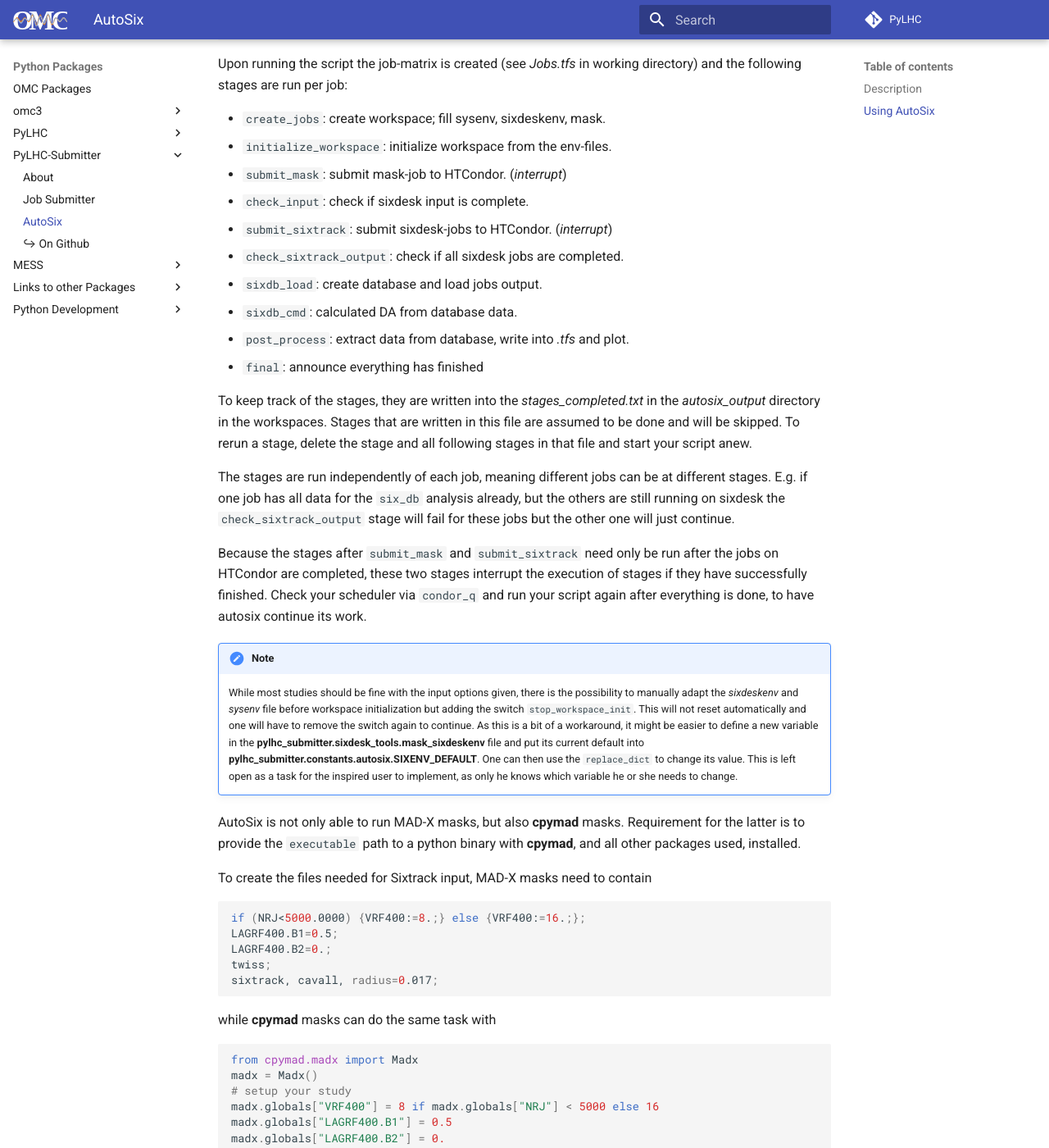
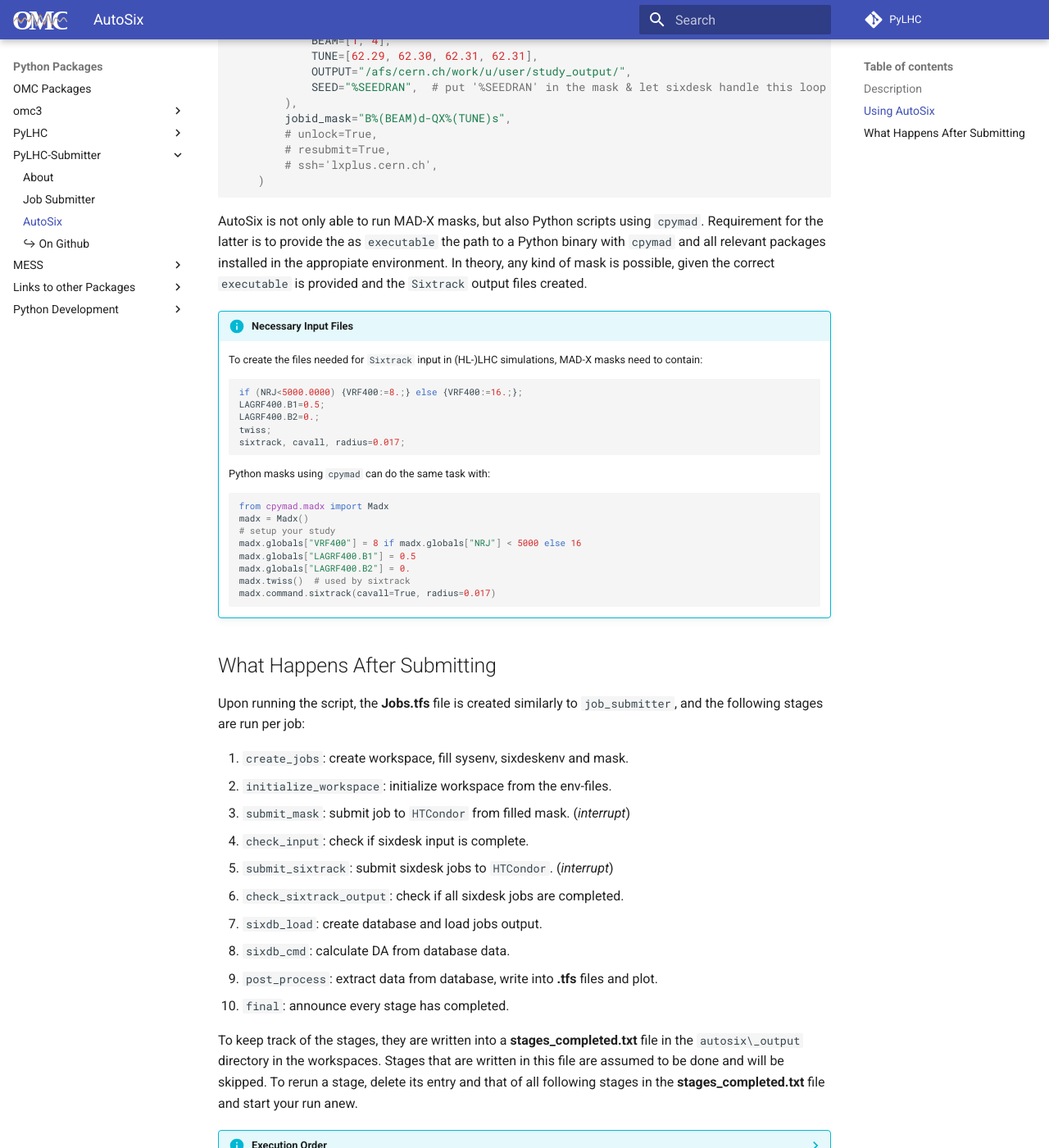
Before and after one commit to pylhc/pylhc.github.io, an MkDocs documentation site: the page built from docs/packages/pylhcsubmitter/autosix.md, in a window 1280 px wide and 1400 px high, scrolled down 1551 px. Shown: the whole window at 82% size. Built offline with MkDocs 1.6.1 and Material for MkDocs 9.7.7, drawn with Linux system fonts in a browser that asks for light colours; some of the changed text lies outside the part shown.

Commit message:
reorganizing autosix

````diff
--- a/docs/packages/pylhcsubmitter/autosix.md
+++ b/docs/packages/pylhcsubmitter/autosix.md
@@ -14,6 +14,9 @@
 
 In any other way, these *special* variables behave like normal variables and can also be inserted in your mask.
 They are also looped over in the same manner as any other variable (if given as a list).
+
+!!! tip "Recommended Reading"
+    It is recommended to have read the section about [job submitter](job_submitter.md) before this one, as these share many similarities and details are explained in the previous page.
 
 ??? info "Detailed Arguments of the Script"
     *--Required--*
@@ -70,12 +73,14 @@
 
 ## Using AutoSix
 
-!!! warning
+The parametrizing of simulations and submission can be done very similarly to `job_submitter` through Python, also by calling the `main` function of `autosix` with the desired parameters.
+
+!!! warning "SixTrack SEEDS"
     As the loop over seeds is handled by `SixDesk`, you need to set `FIRSTSEED` and `LASTSEED` to ``None`` or ``0`` to deactivate this loop.
     Otherwise, a ``%SEEDRAN`` placeholder is required in your mask, which needs to be present **after** filling in the variables (see example below).
 
-!!! hint
-    Unlike with `job_submitter`, the output directory of the `HTCondor` job (the 'mask-job') is not automatically transferred to the workspace.
+!!! hint "Output Directories"
+    Unlike with `job_submitter`, the output directory of the `HTCondor` job is not automatically transferred to the workspace.
     To have access to this data, you will need to specify different output directories in your mask manually, e.g. using strings containing the variable placeholders.
 
 ```python
@@ -108,84 +113,69 @@
     )
 ```
 
-Upon running the script the job-matrix is created (see *Jobs.tfs* in working directory) and the following stages are run per job:
+AutoSix is not only able to run MAD-X masks, but also Python scripts using `cpymad`.
+Requirement for the latter is to provide the as `executable` the path to a Python binary with `cpymad` and all relevant packages installed in the appropiate environment.
+In theory, any kind of mask is possible, given the correct `executable` is provided and the `Sixtrack` output files created.
 
-- `create_jobs`: create workspace; fill sysenv, sixdeskenv, mask.
-- `initialize_workspace`: initialize workspace from the env-files.
-- `submit_mask`: submit mask-job to HTCondor. (*interrupt*)
-- `check_input`: check if sixdesk input is complete.
-- `submit_sixtrack`: submit sixdesk-jobs to HTCondor. (*interrupt*)
-- `check_sixtrack_output`: check if all sixdesk jobs are completed.
-- `sixdb_load`: create database and load jobs output.
-- `sixdb_cmd`: calculated DA from database data.
-- `post_process`: extract data from database, write into *.tfs* and plot.
-- `final`: announce everything has finished
+!!! info "Necessary Input Files"
+    To create the files needed for `Sixtrack` input in (HL-)LHC simulations, MAD-X masks need to contain:
+    ```fortran
+    if (NRJ<5000.0000) {VRF400:=8.;} else {VRF400:=16.;};
+    LAGRF400.B1=0.5;
+    LAGRF400.B2=0.;
+    twiss;
+    sixtrack, cavall, radius=0.017;
+    ```
 
-To keep track of the stages, they are written into the *stages\_completed.txt*
-in the *autosix\_output* directory in the workspaces.
+    Python masks using `cpymad` can do the same task with:
+    ```python
+    from cpymad.madx import Madx
+    madx = Madx()
+    # setup your study
+    madx.globals["VRF400"] = 8 if madx.globals["NRJ"] < 5000 else 16
+    madx.globals["LAGRF400.B1"] = 0.5
+    madx.globals["LAGRF400.B2"] = 0.
+    madx.twiss()  # used by sixtrack
+    madx.command.sixtrack(cavall=True, radius=0.017)
+    ```
+
+## What Happens After Submitting
+
+Upon running the script, the **Jobs.tfs** file is created similarly to `job_submitter`, and the following stages are run per job:
+
+1. `create_jobs`: create workspace, fill sysenv, sixdeskenv and mask.
+2. `initialize_workspace`: initialize workspace from the env-files.
+3. `submit_mask`: submit job to `HTCondor` from filled mask. (*interrupt*)
+4. `check_input`: check if sixdesk input is complete.
+5. `submit_sixtrack`: submit sixdesk jobs to `HTCondor`. (*interrupt*)
+6. `check_sixtrack_output`: check if all sixdesk jobs are completed.
+7. `sixdb_load`: create database and load jobs output.
+8. `sixdb_cmd`: calculate DA from database data.
+9. `post_process`: extract data from database, write into **.tfs** files and plot.
+10. `final`: announce every stage has completed.
+
+To keep track of the stages, they are written into a **stages\_completed.txt** file in the `autosix\_output` directory in the workspaces.
 Stages that are written in this file are assumed to be done and will be skipped.
-To rerun a stage, delete the stage and all following stages in that file and
-start your script anew.
+To rerun a stage, delete its entry and that of all following stages in the **stages\_completed.txt** file and start your run anew.
 
-The stages are run independently of each job, meaning different jobs can be
-at different stages. E.g. if one job has all data for the ``six_db`` analysis
-already, but the others are still running on sixdesk the
-``check_sixtrack_output`` stage will fail for these jobs but the other one will
-just continue.
+??? info "Execution Order"
+    The stages are ran independently of each job, meaning different jobs can be at different stages.
+    For instance, if one job has all data for the `six_db` analysis already, but the others are still running on `Sixdesk`, the `check_sixtrack_output` stage will fail for these jobs but continue for the job that is ready.
 
-Because the stages after ``submit_mask`` and ``submit_sixtrack`` need only be
-run after the jobs on HTCondor are completed, these two stages interrupt the
-execution of stages if they have successfully finished. Check your scheduler
-via ``condor_q`` and run your script again after everything is done, to
-have autosix continue its work.
+Because the stages after `submit_mask` and `submit_sixtrack` need only be ran after the jobs on `HTCondor` are completed, they will interrupt execution if previous stages have successfully finished.
+To have `AutoSix` continue its work, check your scheduler via `condor_q` and run your script again after everything is done.
+It will pick up where it left as written in the **stages\_completed.txt** file.
 
-!!! note
-    While most studies should be fine with the input options given, there is the
-    possibility to manually adapt the *sixdeskenv* and *sysenv* file before
-    workspace initialization but adding the switch ``stop_workspace_init``.
-    This will not reset automatically and one will have to remove the switch
-    again to continue.
-    As this is a bit of a workaround, it might be easier to define a new
-    variable in the **pylhc_submitter.sixdesk_tools.mask_sixdeskenv** file and put its
-    current default into **pylhc_submitter.constants.autosix.SIXENV_DEFAULT**.
-    One can then use the ``replace_dict`` to change its value.
-    This is left open as a task for the inspired user to implement, as only he
-    knows which variable he or she needs to change.
+!!! tip
+    While most studies should be fine with the input options given, there is the possibility to manually adapt the **sixdeskenv** and **sysenv** files before workspace initialization by using the `stop_workspace_init` flag.
+    This will not reset automatically and one will have to remove the switch again to continue.
+    As this is a bit of a workaround, it might be easier to define a new variable in the **pylhc_submitter.sixdesk_tools.mask_sixdeskenv** file and put its current default into **pylhc_submitter.constants.autosix.SIXENV_DEFAULT**.
+    One can then use the `replace_dict` to change its value.
+    This is left open as a task for the inspired user to implement, as only he knows which variable he or she needs to change.
 
-AutoSix is not only able to run MAD-X masks, but also **cpymad** masks.
-Requirement for the latter is to provide the ``executable`` path to a
-python binary with **cpymad**, and all other packages used, installed.
-
-To create the files needed for Sixtrack input, MAD-X masks need to contain
-
-```bash
-if (NRJ<5000.0000) {VRF400:=8.;} else {VRF400:=16.;};
-LAGRF400.B1=0.5;
-LAGRF400.B2=0.;
-twiss;
-sixtrack, cavall, radius=0.017;
-```
-
-while **cpymad** masks can do the same task with
-
-```python
-from cpymad.madx import Madx
-madx = Madx()
-# setup your study
-madx.globals["VRF400"] = 8 if madx.globals["NRJ"] < 5000 else 16
-madx.globals["LAGRF400.B1"] = 0.5
-madx.globals["LAGRF400.B2"] = 0.
-madx.twiss()  # used by sixtrack
-madx.command.sixtrack(cavall=True, radius=0.017)
-```
-
-In theory, any kind of mask is possible, given the correct ``executable``
-is provided and the Sixtrack outputfiles created.
-
-!!! note
-    For the creation of polar plots, the function
-    `pylhc_submitter.sixdesk_tools.post_process_da.plot_polar` is available,
-    which is used for the basic polar plotting in the ``post_process`` stage,
-    but provides more customization features if called manually.
+??? example "Polar Plots"
+    For the creation of polar plots, the function `pylhc_submitter.sixdesk_tools.post_process_da.plot_polar` is available.
+    It is used for the basic polar plotting in the `post_process` stage, but provides more customization features if called manually.
+    Details on its use can be found at the `PyLHC Submitter` API documentation.
 
 [documentation]: https://pylhc.github.io/submitter/entrypoints/submitter.html
````
